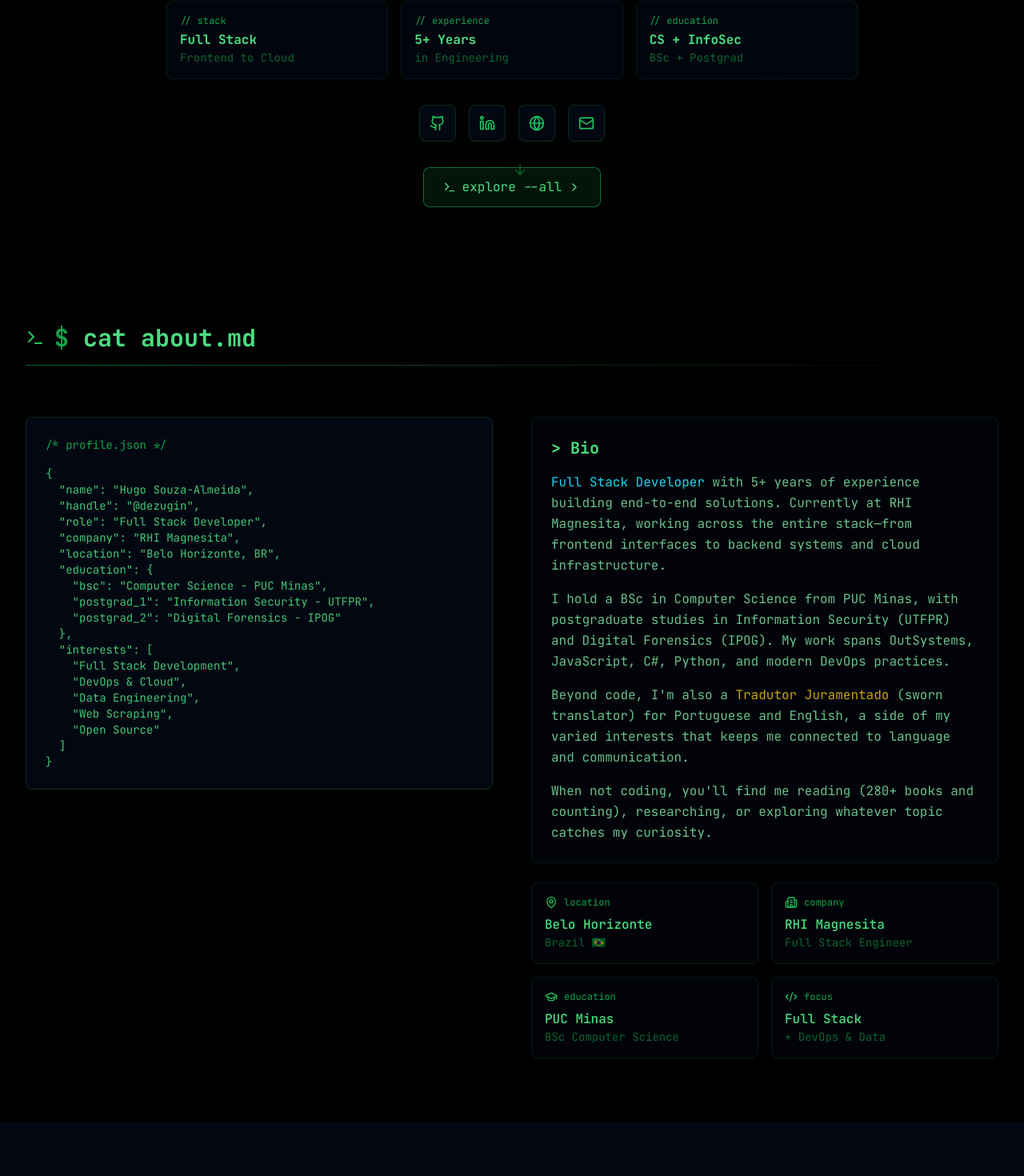
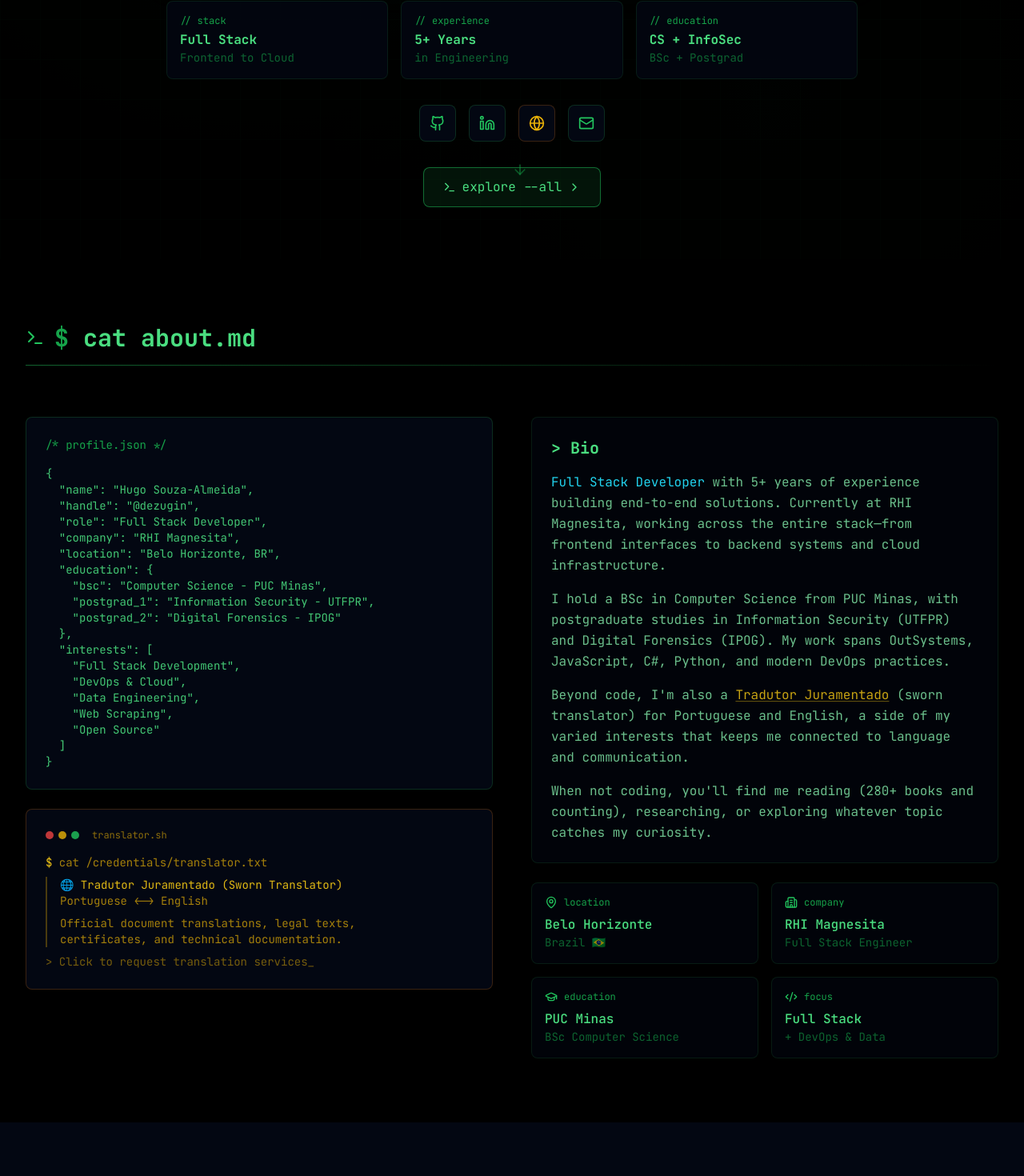
Before and after one commit to dezugin/hugos, a Next.js app: page / in a window 1280 px wide. Shown: the part 476-1946 px from the top of the page at 80% size. Built offline with nearby package versions, Linux system fonts and the light colour scheme.

Commit message:
fix: fixer uppers

```diff
--- a/src/components/About.tsx
+++ b/src/components/About.tsx
@@ -25,10 +25,11 @@
 
         <div className="grid lg:grid-cols-2 gap-12 items-start">
           {/* ASCII Art / Terminal Profile */}
-          <div className="bg-gray-950 border border-green-900/50 rounded-lg p-6 font-mono text-sm">
-            <div className="text-green-600 mb-4">{"/* profile.json */"}</div>
-            <pre className="text-green-400/90 overflow-x-auto">
-              {`{
+          <div className="space-y-6">
+            <div className="bg-gray-950 border border-green-900/50 rounded-lg p-6 font-mono text-sm">
+              <div className="text-green-600 mb-4">{"/* profile.json */"}</div>
+              <pre className="text-green-400/90 overflow-x-auto">
+                {`{
   "name": "Hugo Souza-Almeida",
   "handle": "@dezugin",
   "role": "Full Stack Developer",
@@ -47,7 +48,54 @@
     "Open Source"
   ]
 }`}
-            </pre>
+              </pre>
+            </div>
+
+            {/* Sworn Translator Terminal */}
+            <button
+              onClick={() => {
+                window.location.hash = "contact?subject=translation";
+                const contactSection = document.getElementById("contact");
+                if (contactSection) {
+                  contactSection.scrollIntoView({ behavior: "smooth" });
+                }
+              }}
+              className="block w-full text-left bg-gray-950 border border-yellow-900/50 rounded-lg p-6 font-mono text-sm hover:border-yellow-500/50 transition-all group cursor-pointer"
+            >
+              <div className="flex items-center gap-2 mb-4">
+                <div className="flex gap-1.5">
+                  <div className="w-2.5 h-2.5 rounded-full bg-red-500/80"></div>
+                  <div className="w-2.5 h-2.5 rounded-full bg-yellow-500/80"></div>
+                  <div className="w-2.5 h-2.5 rounded-full bg-green-500/80"></div>
+                </div>
+                <span className="text-yellow-500/60 text-xs ml-2">
+                  translator.sh
+                </span>
+              </div>
+              <div className="space-y-2">
+                <p className="text-yellow-500/70">
+                  <span className="text-yellow-400">$</span> cat
+                  /credentials/translator.txt
+                </p>
+                <div className="pl-4 border-l-2 border-yellow-500/30">
+                  <p className="text-yellow-400/90">
+                    🌐 Tradutor Juramentado (Sworn Translator)
+                  </p>
+                  <p className="text-yellow-500/70">
+                    Portuguese {"<->"} English
+                  </p>
+                  <p className="text-yellow-500/70 mt-2">
+                    Official document translations, legal texts,
+                  </p>
+                  <p className="text-yellow-500/70">
+                    certificates, and technical documentation.
+                  </p>
+                </div>
+                <p className="text-yellow-500/50 mt-3 group-hover:text-yellow-400 transition-colors">
+                  {">"} Click to request translation services_
+                </p>
+              </div>
+            </button>
           </div>
 
           {/* Bio Content */}
@@ -70,7 +118,18 @@
               </p>
               <p className="text-green-300/80 leading-relaxed mb-4">
                 Beyond code, I&apos;m also a{" "}
-                <span className="text-yellow-400/80">Tradutor Juramentado</span>{" "}
+                <button
+                  onClick={() => {
+                    window.location.hash = "contact?subject=translation";
+                    const contactSection = document.getElementById("contact");
+                    if (contactSection) {
+                      contactSection.scrollIntoView({ behavior: "smooth" });
+                    }
+                  }}
+                  className="text-yellow-400/80 hover:text-yellow-300 underline underline-offset-2 decoration-yellow-400/40 hover:decoration-yellow-300 transition-colors cursor-pointer"
+                >
+                  Tradutor Juramentado
+                </button>{" "}
                 (sworn translator) for Portuguese and English, a side of my
                 varied interests that keeps me connected to language and
                 communication.
--- a/src/components/Contact.tsx
+++ b/src/components/Contact.tsx
@@ -1,6 +1,6 @@
 "use client";
 
-import { useState } from "react";
+import { useState, useEffect } from "react";
 import {
   MapPin,
   Send,
@@ -49,6 +49,25 @@
   });
   const [isSubmitting, setIsSubmitting] = useState(false);
   const [submitted, setSubmitted] = useState(false);
+
+  // Check URL hash for pre-selected subject
+  useEffect(() => {
+    const checkHash = () => {
+      const hash = window.location.hash;
+      if (hash.includes("subject=translation")) {
+        setFormData((prev) => ({ ...prev, subject: "translation" }));
+        // Scroll to contact section
+        const contactSection = document.getElementById("contact");
+        if (contactSection) {
+          contactSection.scrollIntoView({ behavior: "smooth" });
+        }
+      }
+    };
+
+    checkHash();
+    window.addEventListener("hashchange", checkHash);
+    return () => window.removeEventListener("hashchange", checkHash);
+  }, []);
 
   const handleSubmit = async (e: React.FormEvent) => {
     e.preventDefault();
--- a/src/components/Footer.tsx
+++ b/src/components/Footer.tsx
@@ -122,7 +122,7 @@
                 <Linkedin className="w-4 h-4 text-terminal-green/60 group-hover:text-terminal-green transition-colors" />
               </Link>
               <Link
-                href="mailto:hugosza@outlook.com"
+                href="mailto:hey@hugos.com.br"
                 className="w-10 h-10 bg-terminal-dark border border-terminal-green/30 rounded flex items-center justify-center hover:border-terminal-green hover:bg-terminal-green/10 transition-all group"
               >
                 <Mail className="w-4 h-4 text-terminal-green/60 group-hover:text-terminal-green transition-colors" />
--- a/src/components/Hero.tsx
+++ b/src/components/Hero.tsx
@@ -134,15 +134,21 @@
           >
             <Linkedin className="w-5 h-5 text-green-500 group-hover:text-green-400" />
           </Link>
+          <button
+            onClick={() => {
+              window.location.hash = "contact?subject=translation";
+              const contactSection = document.getElementById("contact");
+              if (contactSection) {
+                contactSection.scrollIntoView({ behavior: "smooth" });
+              }
+            }}
+            className="p-3 bg-gray-950 border border-yellow-900/50 rounded-lg hover:border-yellow-500 hover:shadow-[0_0_15px_rgba(234,179,8,0.3)] transition-all group cursor-pointer"
+            title="Translation Services"
+          >
+            <Globe className="w-5 h-5 text-yellow-500 group-hover:text-yellow-400" />
+          </button>
           <Link
-            href="https://hugos.com.br"
-            target="_blank"
-            className="p-3 bg-gray-950 border border-green-900/50 rounded-lg hover:border-green-500 hover:shadow-[0_0_15px_rgba(34,197,94,0.3)] transition-all group"
-          >
-            <Globe className="w-5 h-5 text-green-500 group-hover:text-green-400" />
-          </Link>
-          <Link
-            href="mailto:contact@hugos.com.br"
+            href="mailto:hey@hugos.com.br"
             className="p-3 bg-gray-950 border border-green-900/50 rounded-lg hover:border-green-500 hover:shadow-[0_0_15px_rgba(34,197,94,0.3)] transition-all group"
           >
             <Mail className="w-5 h-5 text-green-500 group-hover:text-green-400" />
--- a/src/components/Translation.tsx
+++ b/src/components/Translation.tsx
@@ -193,10 +193,10 @@
               Request a Quote
             </Link>
             <Link
-              href="mailto:translations@example.com"
+              href="mailto:translate@hugos.com.br"
               className="px-8 py-4 bg-transparent border-2 border-white text-white rounded-full font-semibold hover:bg-white/10 transition-colors"
             >
-              translations@example.com
+              translate@hugos.com.br
             </Link>
           </div>
         </div>
```
Also changed, not shown: src/components/Courses.tsx (+49 -49 lines).
